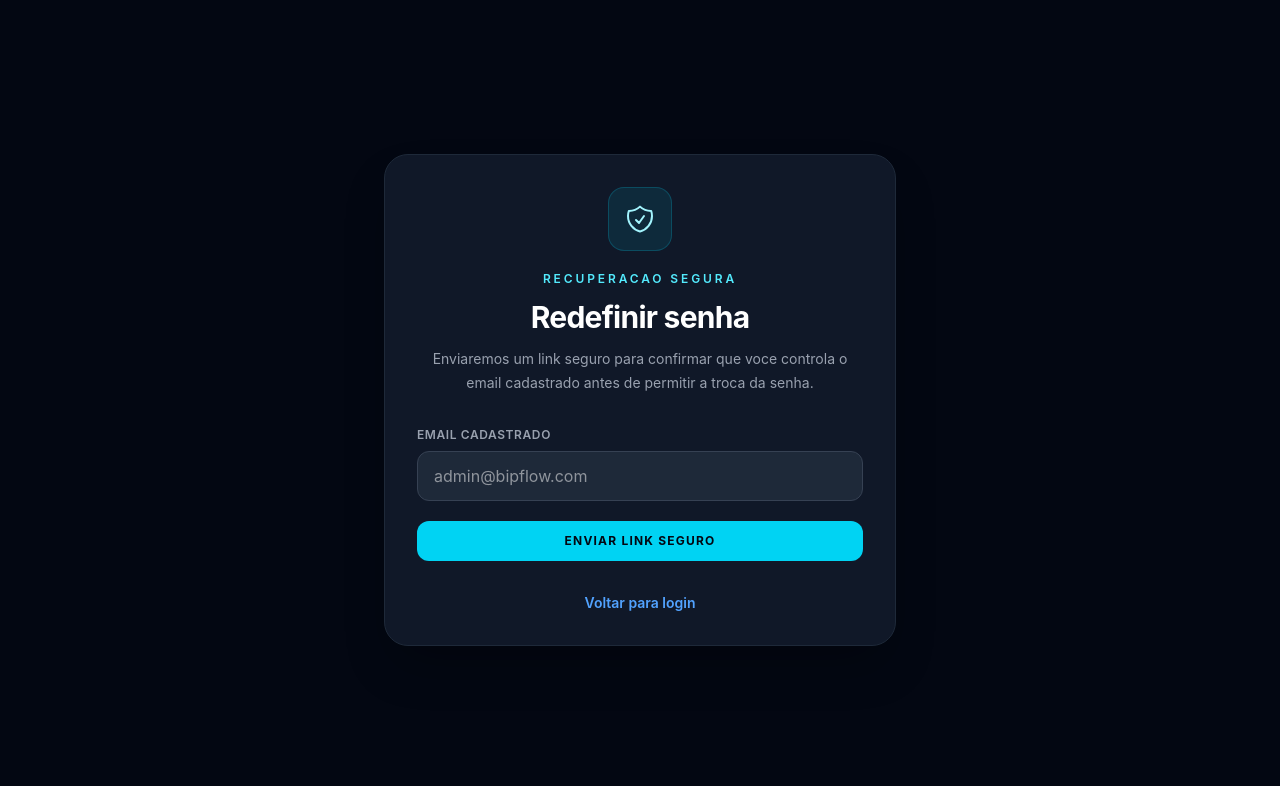
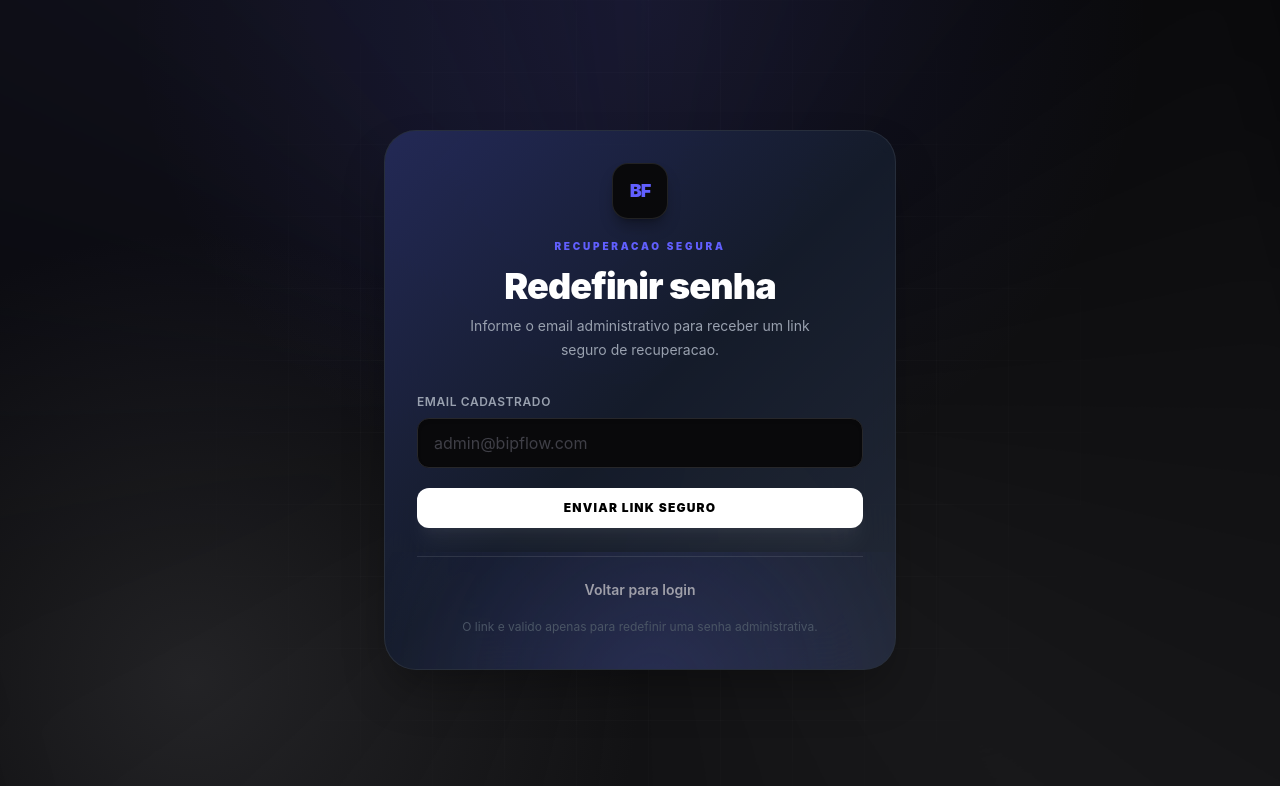
Before and after one commit to edaquinogit/BipFlow-Manage, a Vue app in the folder bipflow-frontend/: page /forgot-password in a window 1280 px wide. Shown: the top 786 px of the page. Built offline with nearby package versions, Linux system fonts and the light colour scheme; no server answers; the HTML template or start-up script is replaced by a standard one.

Commit message:
feat(auth): align account recovery screens

```diff
--- a/bipflow-frontend/src/views/auth/ForgotPasswordView.vue
+++ b/bipflow-frontend/src/views/auth/ForgotPasswordView.vue
@@ -1,7 +1,7 @@
 <script setup lang="ts">
 import { reactive, ref } from 'vue'
 import { RouterLink } from 'vue-router'
-import { EnvelopeIcon, ShieldCheckIcon } from '@heroicons/vue/24/outline'
+import { EnvelopeIcon } from '@heroicons/vue/24/outline'
 import { authService } from '@/services/auth.service'
 import { AuthRouteNames } from '@/router/auth.routes'
 import type { ApiError } from '@/types/auth'
@@ -43,29 +43,44 @@ const handlePasswordResetRequest = async () => {
 </script>
 
 <template>
-  <div class="flex min-h-screen items-center justify-center bg-gray-950 p-4 text-white">
-    <main class="w-full max-w-lg rounded-3xl border border-gray-800 bg-gray-900 p-8 shadow-2xl shadow-black/30">
+  <main class="forgot-shell min-h-screen overflow-hidden bg-gray-950 px-4 py-6 text-white sm:px-6">
+    <div class="forgot-orbit" aria-hidden="true"></div>
+    <div class="forgot-grid" aria-hidden="true"></div>
+
+    <section class="relative z-10 flex min-h-[calc(100vh-3rem)] items-center justify-center">
+      <div
+        class="forgot-card w-full max-w-lg overflow-hidden rounded-[2rem] border border-white/10 bg-gray-900/85 p-6 shadow-2xl shadow-black/35 backdrop-blur-2xl sm:p-8"
+      >
+        <div class="forgot-card-glow" aria-hidden="true"></div>
+
+        <div class="relative">
           <div class="mb-8 text-center">
-        <div class="mx-auto mb-5 flex h-16 w-16 items-center justify-center rounded-2xl border border-cyan-400/20 bg-cyan-400/10 text-cyan-200">
-          <ShieldCheckIcon class="h-8 w-8" />
+            <div
+              class="mx-auto mb-5 flex h-14 w-14 items-center justify-center rounded-2xl border border-white/10 bg-zinc-950 shadow-lg shadow-black/30"
+            >
+              <span class="text-lg font-black tracking-tighter text-indigo-500">BF</span>
             </div>
-        <p class="text-xs font-semibold uppercase tracking-[0.24em] text-cyan-300">
+            <p class="text-[10px] font-black uppercase tracking-[0.28em] text-indigo-500">
               Recuperacao segura
             </p>
-        <h1 class="mt-3 text-3xl font-bold tracking-tight">Redefinir senha</h1>
-        <p class="mt-3 text-sm leading-6 text-gray-400">
-          Enviaremos um link seguro para confirmar que voce controla o email cadastrado antes
-          de permitir a troca da senha.
+            <h1 class="mt-3 text-3xl font-black tracking-tight text-white sm:text-4xl">
+              Redefinir senha
+            </h1>
+            <p class="mx-auto mt-2 max-w-sm text-sm leading-6 text-gray-400">
+              Informe o email administrativo para receber um link seguro de recuperacao.
             </p>
           </div>
 
           <div
             v-if="successMessage"
-        class="mb-6 rounded-2xl border border-emerald-400/30 bg-emerald-400/10 p-4 text-sm text-emerald-100"
+            class="mb-6 rounded-xl border border-emerald-400/30 bg-emerald-400/10 p-4 text-sm text-emerald-100"
           >
             <div class="flex gap-3">
               <EnvelopeIcon class="h-5 w-5 shrink-0 text-emerald-300" />
-          <p class="leading-6">{{ successMessage }}</p>
+              <div>
+                <p class="font-semibold">Email enviado</p>
+                <p class="mt-1 leading-6 text-emerald-100/80">{{ successMessage }}</p>
+              </div>
             </div>
           </div>
 
@@ -86,7 +101,7 @@ const handlePasswordResetRequest = async () => {
                 type="email"
                 autocomplete="email"
                 placeholder="admin@bipflow.com"
-            class="w-full rounded-xl border border-gray-700 bg-gray-800 px-4 py-3 text-white transition-all focus:border-transparent focus:outline-none focus:ring-2 focus:ring-cyan-500"
+                class="w-full rounded-xl border border-zinc-800 bg-zinc-950 px-4 py-3 text-zinc-100 shadow-inner transition-all placeholder:text-zinc-700 hover:border-zinc-700 focus:border-indigo-500 focus:outline-none focus:ring-1 focus:ring-indigo-500/20"
                 required
               />
             </div>
@@ -94,17 +109,112 @@ const handlePasswordResetRequest = async () => {
             <button
               type="submit"
               :disabled="isSubmitting"
-          class="flex w-full items-center justify-center rounded-xl bg-cyan-400 py-3 text-xs font-bold uppercase tracking-widest text-gray-950 transition-all hover:bg-cyan-300 disabled:cursor-not-allowed disabled:bg-gray-700 disabled:text-gray-400"
+              class="flex w-full items-center justify-center rounded-xl bg-white py-3 text-xs font-black uppercase tracking-widest text-black shadow-xl shadow-white/5 transition-all hover:-translate-y-0.5 hover:bg-zinc-200 disabled:translate-y-0 disabled:cursor-not-allowed disabled:bg-zinc-800 disabled:text-zinc-500"
             >
               {{ isSubmitting ? 'Enviando link...' : 'Enviar link seguro' }}
             </button>
           </form>
 
-      <div class="mt-8 text-center text-sm">
-        <RouterLink :to="{ name: AuthRouteNames.Login }" class="font-semibold text-blue-400 hover:text-blue-300">
+          <div class="mt-7 border-t border-white/10 pt-5 text-center">
+            <RouterLink
+              :to="{ name: AuthRouteNames.Login }"
+              class="text-sm font-semibold text-zinc-400 transition-colors hover:text-indigo-300"
+            >
               Voltar para login
             </RouterLink>
+            <p class="mt-4 text-xs leading-5 text-gray-600">
+              O link e valido apenas para redefinir uma senha administrativa.
+            </p>
           </div>
+        </div>
+      </div>
+    </section>
   </main>
-  </div>
 </template>
+
+<style scoped>
+.forgot-shell {
+  position: relative;
+  background:
+    radial-gradient(circle at 50% 0%, rgba(99, 102, 241, 0.12), transparent 32rem),
+    radial-gradient(circle at 15% 85%, rgba(39, 39, 42, 0.8), transparent 28rem),
+    #09090b;
+}
+
+.forgot-orbit {
+  position: absolute;
+  inset: -18rem;
+  background:
+    conic-gradient(
+      from 180deg,
+      transparent 0deg,
+      rgba(99, 102, 241, 0.08) 72deg,
+      transparent 150deg,
+      rgba(255, 255, 255, 0.06) 240deg,
+      transparent 360deg
+    );
+  filter: blur(36px);
+  animation: forgot-orbit-spin 24s linear infinite;
+}
+
+.forgot-grid {
+  position: absolute;
+  inset: 0;
+  background-image:
+    linear-gradient(rgba(255, 255, 255, 0.035) 1px, transparent 1px),
+    linear-gradient(90deg, rgba(255, 255, 255, 0.035) 1px, transparent 1px);
+  background-size: 72px 72px;
+  mask-image: radial-gradient(circle at center, black, transparent 72%);
+}
+
+.forgot-card {
+  position: relative;
+  isolation: isolate;
+}
+
+.forgot-card::before {
+  content: '';
+  position: absolute;
+  inset: -1px;
+  z-index: -2;
+  border-radius: inherit;
+  background: linear-gradient(
+    135deg,
+    rgba(99, 102, 241, 0.42),
+    rgba(255, 255, 255, 0.04),
+    rgba(255, 255, 255, 0.14)
+  );
+  opacity: 0.55;
+}
+
+.forgot-card-glow {
+  position: absolute;
+  inset: auto -30% -30% -30%;
+  height: 16rem;
+  background: radial-gradient(circle, rgba(99, 102, 241, 0.18), transparent 66%);
+  animation: forgot-glow-float 8s ease-in-out infinite alternate;
+}
+
+@keyframes forgot-orbit-spin {
+  to {
+    transform: rotate(360deg);
+  }
+}
+
+@keyframes forgot-glow-float {
+  from {
+    transform: translate3d(-4%, 0, 0) scale(1);
+  }
+
+  to {
+    transform: translate3d(4%, -8%, 0) scale(1.08);
+  }
+}
+
+@media (prefers-reduced-motion: reduce) {
+  .forgot-orbit,
+  .forgot-card-glow {
+    animation: none;
+  }
+}
+</style>
--- a/bipflow-frontend/src/views/auth/LoginView.vue
+++ b/bipflow-frontend/src/views/auth/LoginView.vue
@@ -1,11 +1,9 @@
 <script setup lang="ts">
 import { reactive, ref } from 'vue'
 import { RouterLink, useRouter } from 'vue-router'
-import { ShoppingBagIcon } from '@heroicons/vue/24/outline'
 import { authService } from '@/services/auth.service'
 import { AuthRouteNames } from '@/router/auth.routes'
 import { DashboardRoutes } from '@/router/dashboard.routes'
-import { PublicRoutes } from '@/router/public.routes'
 import type { ApiError } from '@/types/auth'
 
 const router = useRouter()
@@ -133,14 +131,7 @@ const handleLogin = async () => {
           </div>
 
           <div class="mt-7 border-t border-white/10 pt-5 text-center">
-            <RouterLink
-              :to="{ name: PublicRoutes.Products }"
-              class="group inline-flex items-center justify-center gap-2 text-sm font-semibold text-zinc-500 transition-colors hover:text-indigo-400"
-            >
-              <ShoppingBagIcon class="h-4 w-4 transition-transform group-hover:-translate-y-0.5" />
-              Ver catalogo publico
-            </RouterLink>
-            <p class="mt-4 text-xs leading-5 text-gray-600">
+            <p class="text-xs leading-5 text-gray-600">
               Acesso administrativo protegido por credenciais. Use uma conta autorizada.
             </p>
           </div>
```
Also changed, not shown: bipflow-frontend/src/views/auth/RegisterView.vue (+128 -75 lines), bipflow-frontend/src/views/auth/ResetPasswordView.vue (+129 -19 lines). Lines whose indentation alone changed are shown as unchanged.
